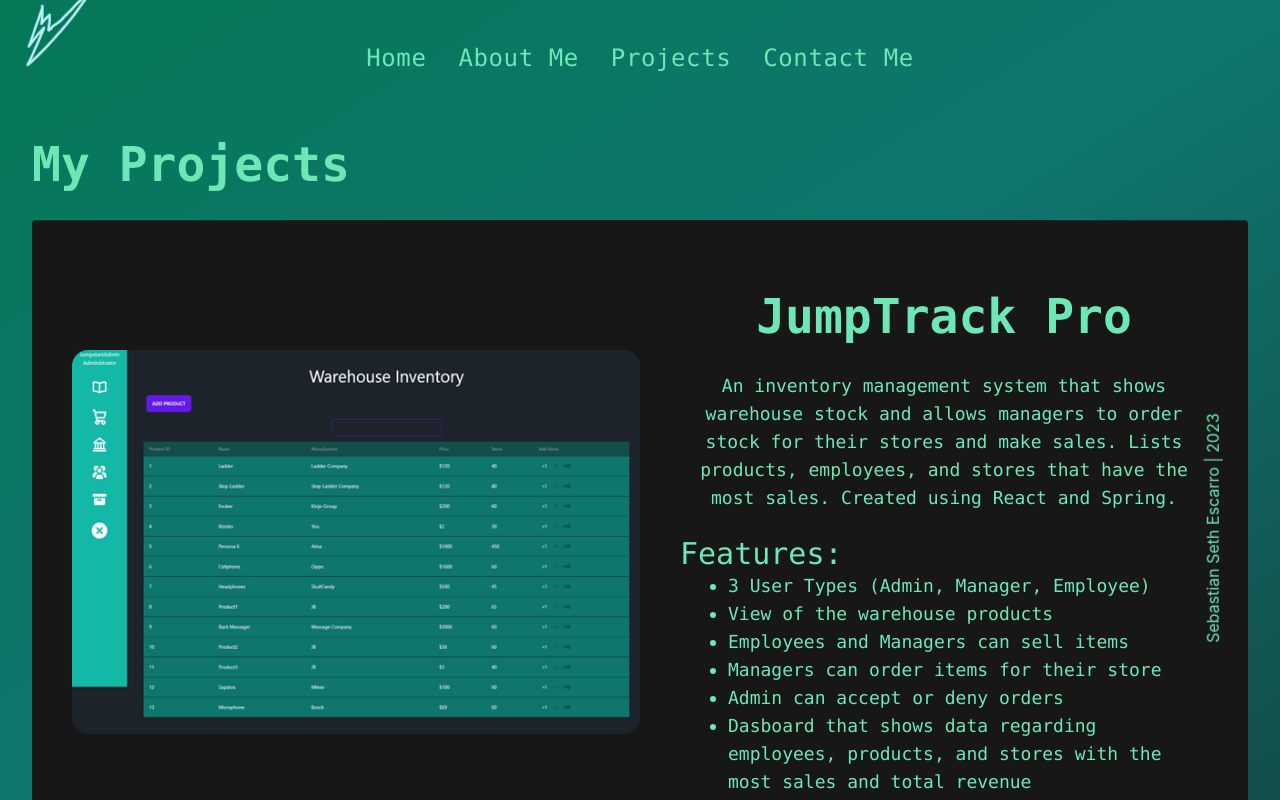
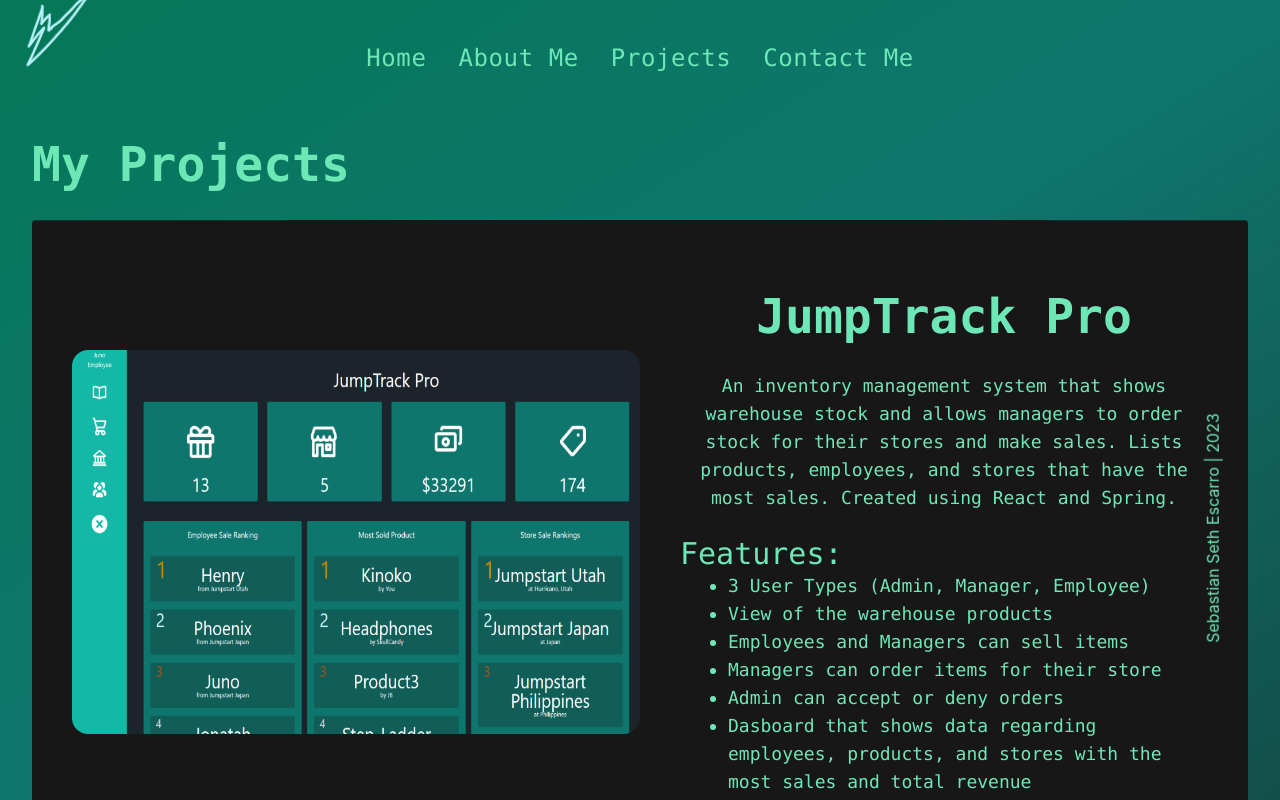
Before and after one commit to BustinMeksmefilgud/BustinMeksmefilgud, a React (Create React App) app: page /Projects in a window 1280 px wide. Shown: the top 800 px of the page. Built offline with nearby package versions, Linux system fonts and the light colour scheme.

Commit message:
Swappies

```diff
--- a/src/components/Project.js
+++ b/src/components/Project.js
@@ -106,7 +106,7 @@ class Project extends Component{
 
               <div className="h-60 sm:h-96 m-auto carousel carousel-vertical rounded-box">
                 <div className="carousel-item object-contain h-full w-auto">
-                  <img src="./assets/img/JumpTrackpro.png" alt="Warehouse"/>
+                  <img src="./assets/img/JumpTrackproDash.png" alt="Dashboard"/>
                 </div>
                 <div className="carousel-item object-contain h-full w-auto">
                   <img src="./assets/img/JumpTrackproArchive.png" alt="Request/History"/>
@@ -115,7 +115,7 @@ class Project extends Component{
                   <img src="./assets/img/JumpTrackproStore.png"  alt="Store"/>
                 </div>
                 <div className="carousel-item object-contain h-full w-auto">
-                  <img src="./assets/img/JumpTrackproDash.png"  alt="Dashboard"/>
+                  <img src="./assets/img/JumpTrackpro.png"  alt="Warehouse"/>
                 </div>
               </div>
 
```
